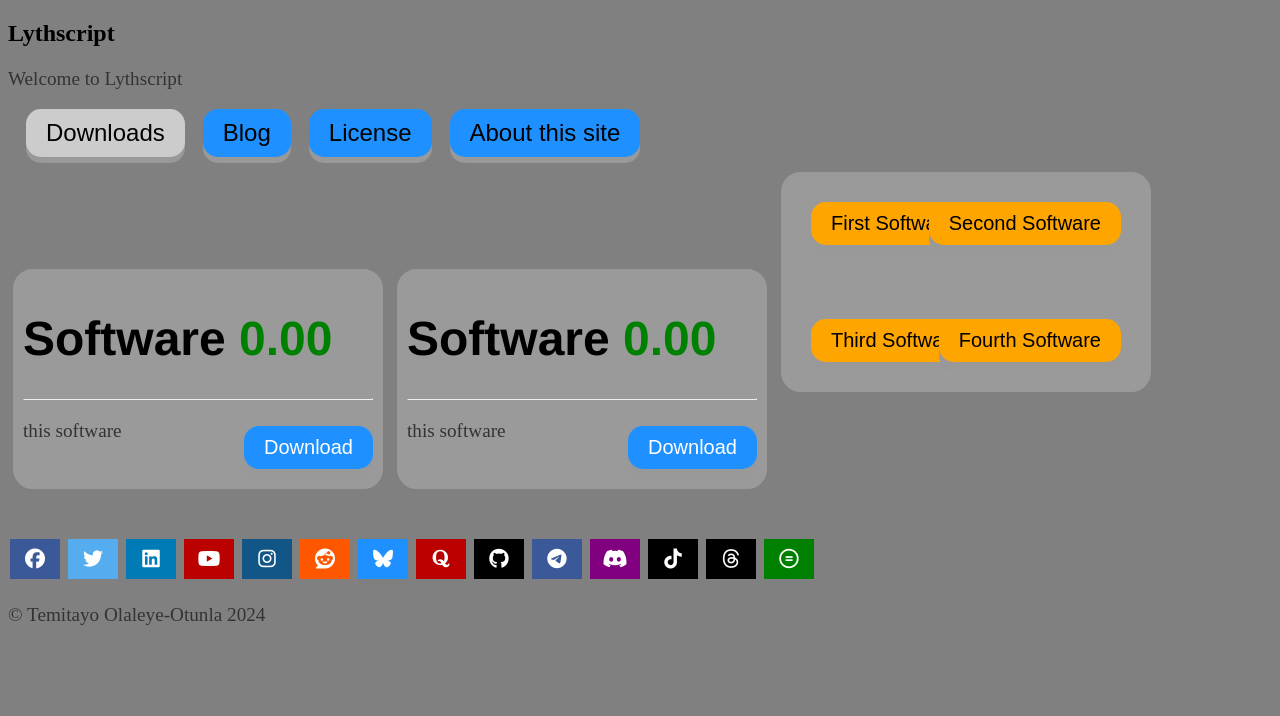
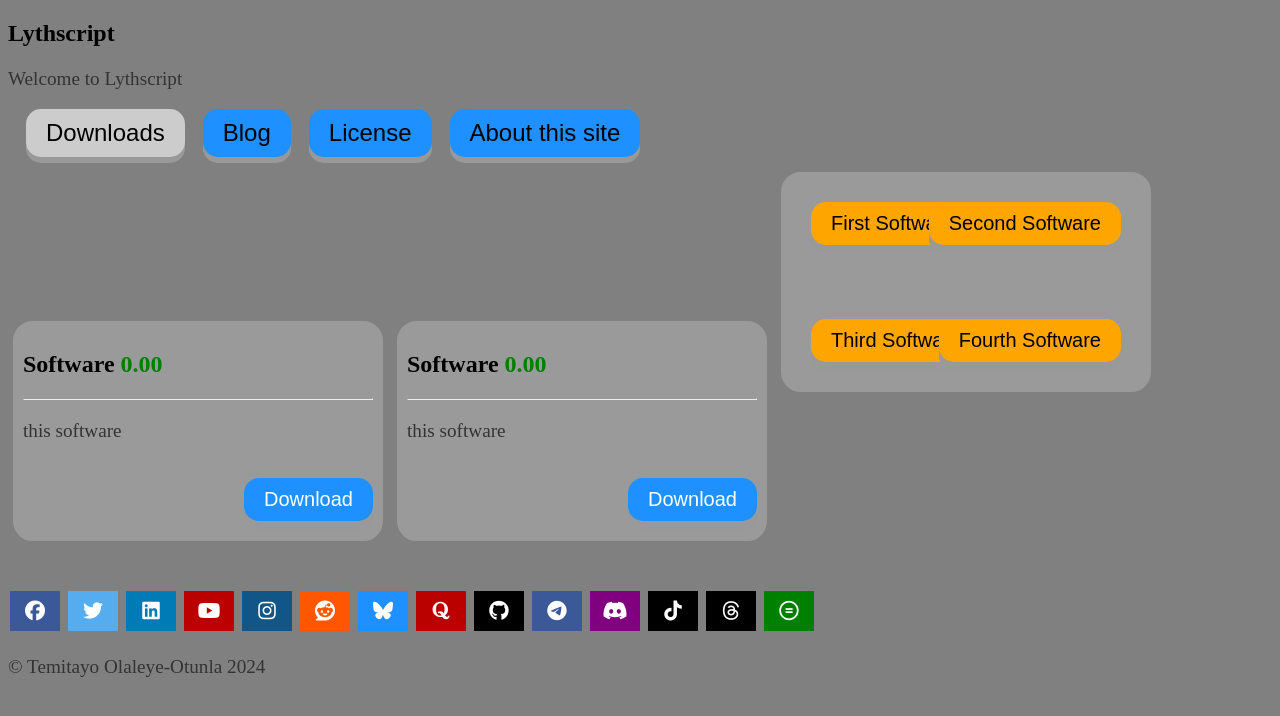
Before and after one commit to lythwind/lythwind.github.io, a Jekyll site: the page built from desktop.html, in a window 1280 px wide. Shown: the top 716 px of the page. Built offline with Jekyll 4.4.1, drawn with Linux system fonts in a browser that asks for light colours; nearby versions of some CDN libraries.

Commit message:
Update desktop.html

```diff
--- a/desktop.html
+++ b/desktop.html
@@ -19,7 +19,7 @@ description: Welcome to Lythscript
 
 
 <div class = "bdiv-container">
-  <h1>Software <font color="green">0.00</font></h1>
+  <h2>Software <font color="green">0.00</font></h2>
 	<hr>
   <p>this software </p>
   <div class = "bdiv">
@@ -28,7 +28,7 @@ description: Welcome to Lythscript
 </div>
 
 <div class = "bdiv-container">
-  <h1>Software <font color="green">0.00</font></h1>
+  <h2>Software <font color="green">0.00</font></h2>
 	<hr>
   <p>this software </p>
   <div class = "bdiv">
```
